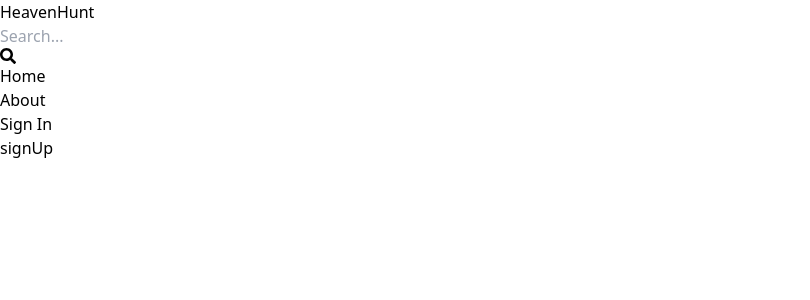
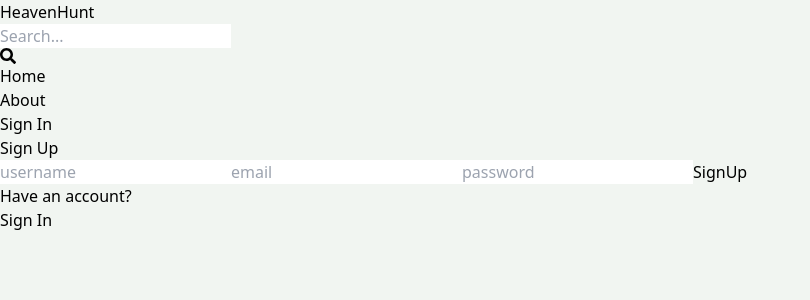
Before and after one commit to Ritzsizl/RealEstate, a React (Vite) app in the folder client/: page /sign-up in a window 1280 px wide. Shown: the top 300 px of the page, without its empty margins (0-810 px from the left). Built offline with nearby package versions, Linux system fonts and the light colour scheme.

Commit message:
signUp page UI

```diff
--- a/client/src/index.css
+++ b/client/src/index.css
@@ -1,3 +1,7 @@
 @tailwind base;
 @tailwind components;
 @tailwind utilities;
+
+body{
+    background-color: rgb(241, 245, 241);
+}
--- a/client/src/pages/SignUp.jsx
+++ b/client/src/pages/SignUp.jsx
@@ -1,8 +1,28 @@
 import React from 'react'
+import {Link} from 'react-router-dom';
 
 const signUp = () => {
   return (
-    <div>signUp</div>
+    <div className='p-3 max-w-lg mx-auto'>
+      <h1 className='text-3xl text-center font-semibold my-7'>Sign Up</h1>
+        <form className='flex flex-col gap-4'>
+          <input type="text" placeholder='username'
+          className='border p-3 rounded-lg'/>
+          <input type="email" placeholder='email'
+          className='border p-3 rounded-lg'/>
+          <input type="password" placeholder='password' className='border p-3 rounded-lg'/>
+          <button className='bg-slate-700 text-white p-3 rounded-lg uppercase hover:opacity-95 disabled:opacity-80'>SignUp</button>
+        </form>
+        <div className='flex gap-2 mt-5'>
+          <p>
+            Have an account?
+          </p>
+            <Link to={"/sign-in"}>
+            <span className='text-blue-700'>Sign In</span>
+            </Link>
+        </div>
+
+    </div>
   )
 }
 
```
